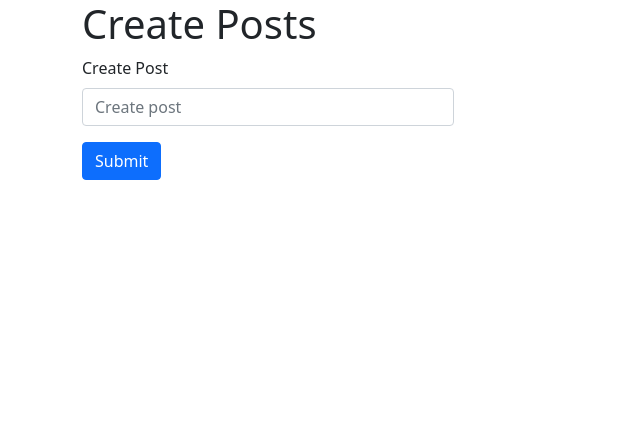
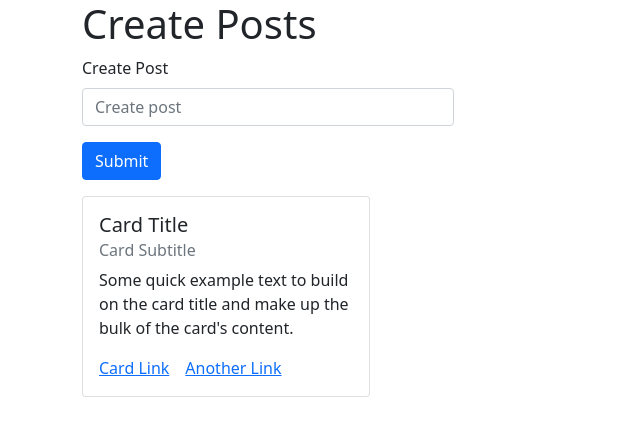
Before and after one commit to Abijith-s/Mini_micro_services, a React (Create React App) app in the folder client/: page / in a window 1280 px wide. Shown: the top 436 px of the page, without its empty margins (0-640 px from the left). Built offline with nearby package versions, Linux system fonts and the light colour scheme; no server answers.

Commit message:
card added for post

```diff
--- a/client/src/Posts.js
+++ b/client/src/Posts.js
@@ -1,19 +1,34 @@
-import React, { useEffect, useState } from 'react';
-import axios from 'axios';
+import React, { useEffect, useState } from "react";
+import axios from "axios";
+import Card from 'react-bootstrap/Card';
 
 const Posts = () => {
-const [post,setPots] = useState({});
-const fetchposts =async ()=>{
-    const res = await axios.get('http://localhost:4000/posts');
-    setPots(res.data)
-    console.log("data",res.data);
-}
-useEffect(()=>{
+  const [post, setPots] = useState({});
+  const fetchposts = async () => {
+    const res = await axios.get("http://localhost:4000/posts");
+    setPots(res.data);
+  };
+  useEffect(() => {
     fetchposts();
-},[]);
+  }, []);
   return (
-    <div/>
+    <div className="container mt-3">
+      <Card style={{ width: "18rem" }}>
+        <Card.Body>
+          <Card.Title>Card Title</Card.Title>
+          <Card.Subtitle className="mb-2 text-muted">
+            Card Subtitle
+          </Card.Subtitle>
+          <Card.Text>
+            Some quick example text to build on the card title and make up the
+            bulk of the card's content.
+          </Card.Text>
+          <Card.Link href="#">Card Link</Card.Link>
+          <Card.Link href="#">Another Link</Card.Link>
+        </Card.Body>
+      </Card>
+    </div>
   );
-}
+};
 
 export default Posts;
```
